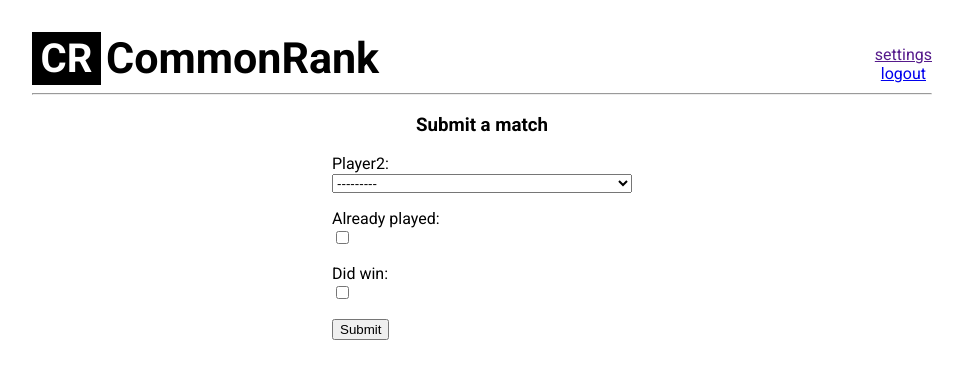
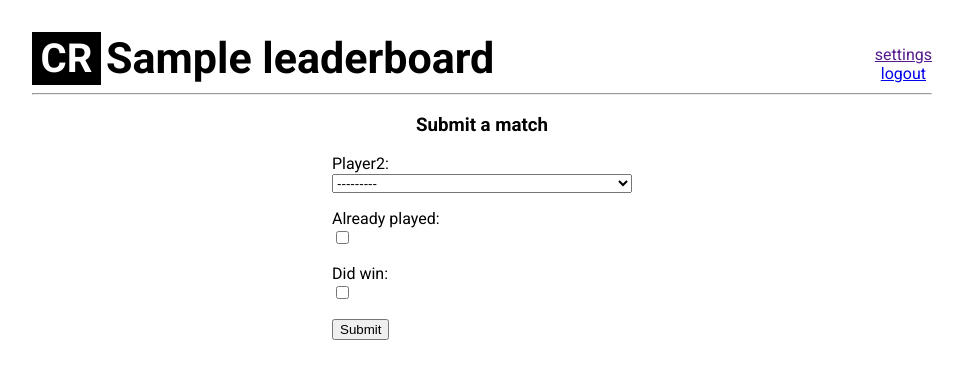
Before and after one commit to mwiens91/CommonRank, a Django app: page /leaderboard/1/match/create in a window 1280 px wide. Shown: the top 379 px of the page, without its empty margins (158-1121 px from the left). Run offline with Django 3.2, Linux system fonts and the light colour scheme; a user stored in the database is signed in; tables that the repository leaves empty hold one stand-in row (values such as "Sample post"); parts of the project's set-up code (start-up, migrations or seed data) failed here and were passed over.

Commit message:
Add titles to the match creation page

```diff
--- a/core/views.py
+++ b/core/views.py
@@ -152,8 +152,8 @@ def create_match(request, leaderboard_id):
     player1 = Member.objects.filter(
                                     profileuser__user_id=request.user.id).filter(
                                     leaderboard_id=leaderboard_id)[0]
+    leaderboard = Leaderboard.objects.get(id=leaderboard_id)
     if request.method == 'POST':
-        leaderboard = Leaderboard.objects.get(id=leaderboard_id)
         form = CreateMatchSignUpForm(request.POST, leaderboard_id=leaderboard_id, my_id=player1.id)
         if form.is_valid():
             player2 = form.cleaned_data['player2']
@@ -168,7 +168,8 @@ def create_match(request, leaderboard_id):
             return redirect(leaderboard_home, leaderboard_id=leaderboard_id, member_id=player1.id)
     else:
         form = CreateMatchSignUpForm(leaderboard_id=leaderboard_id, my_id=player1.id)
-    return render(request, 'match_create.html', {'form': form})
+    return render(request, 'match_create.html', {'form': form,
+                                                 'leaderboard': leaderboard})
 
 @login_required
 @require_POST
--- a/templates/match_create.html
+++ b/templates/match_create.html
@@ -4,4 +4,8 @@
 The match submission form.
 {% endcomment %}
 
+{% block title %}{{ leaderboard.name }} | submit match{% endblock %}
+
+{% block toppagetitle %}{{ leaderboard.name }}{% endblock %}
+
 {% block formtitle %}Submit a match{% endblock %}
```
